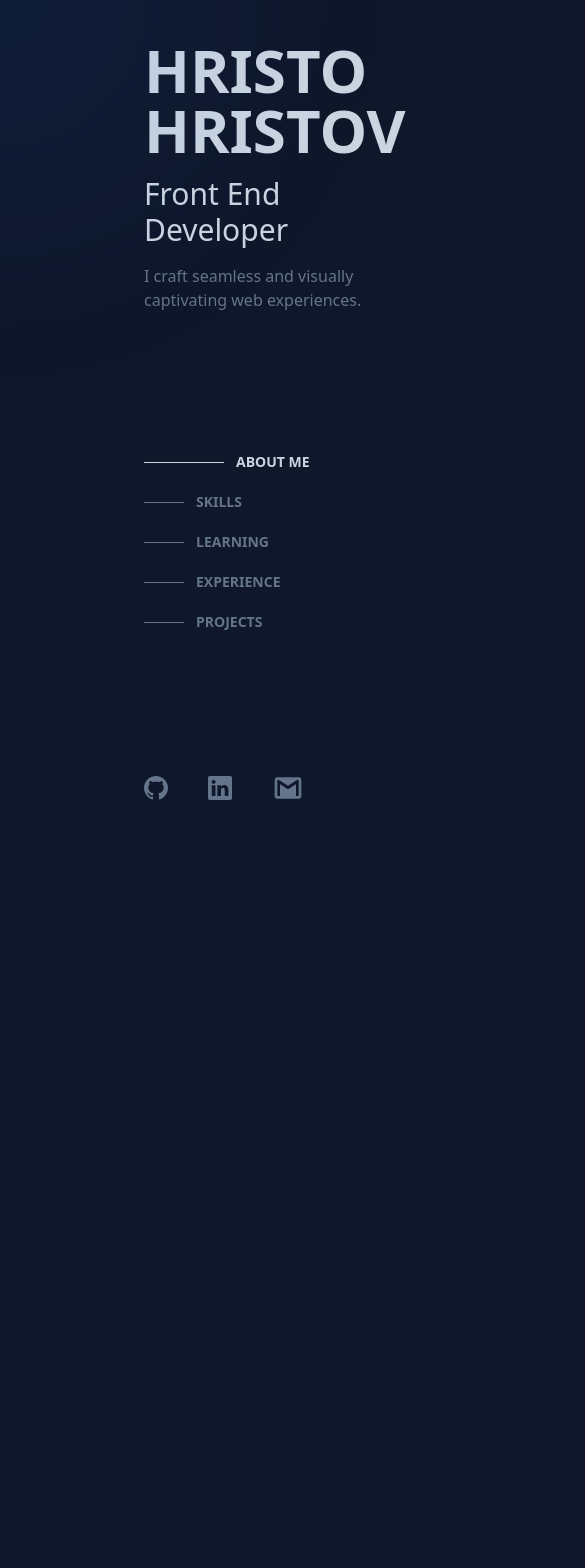
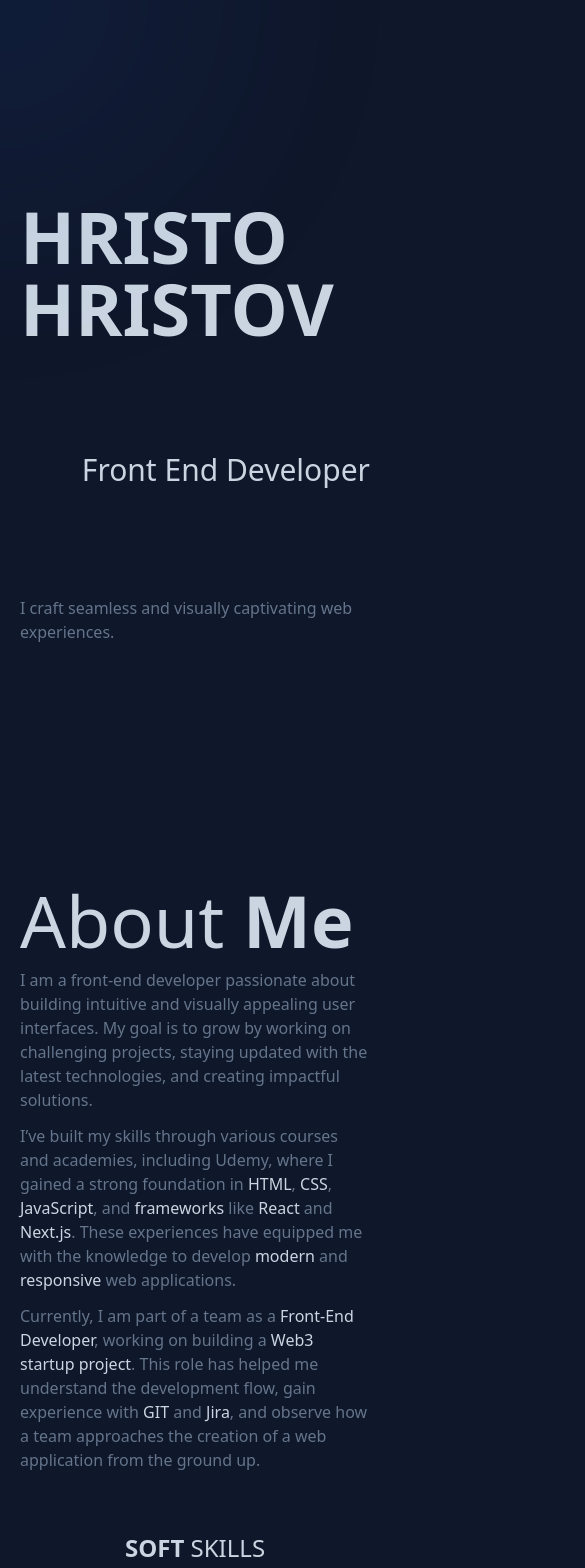
Before and after one commit to infernall92/my-portfolio, a React (Vite) app: page / in a window 390 px wide. Shown: the top 1568 px of the page, 585 px wide, since content can reach past the window. Before the commit the page ends 844 px from the top, so only its background shows below. Built offline with nearby package versions, Linux system fonts and the light colour scheme.

Commit message:
make responsive header about and skills sections

```diff
--- a/src/App.jsx
+++ b/src/App.jsx
@@ -7,9 +7,19 @@ import Header from "./components/Header";
 import Skills from "./components/Skills";
 import { useSelector } from "react-redux";
 import Projects from "./components/Projects";
+import { useEffect, useState } from "react";
+import ScrollFadeInWrapper from "./components/custom/ScrollFadeInWrapper";
 
 function App() {
   const activeTab = useSelector((state) => state.activeTab.currentTab);
+  const [isMobile, setIsMobile] = useState(false);
+
+  useEffect(() => {
+    const checkMobile = () => setIsMobile(window.innerWidth < 768);
+    checkMobile();
+    window.addEventListener("resize", checkMobile);
+    return () => window.removeEventListener("resize", checkMobile);
+  }, []);
 
   const tabs = {
     about: <About />,
@@ -22,9 +32,28 @@ function App() {
   return (
     <>
       <CursorDot />
-      <div className="flex justify-between gap-10">
+      <div className="flex flex-col md:flex-row justify-between gap-10 px-5">
         <Header />
-        <div className="py-10 pr-36 max-h-screen overflow-y-scroll w-full">
+        {isMobile ? (
+          <>
+            <ScrollFadeInWrapper>
+              <About />
+            </ScrollFadeInWrapper>
+            <ScrollFadeInWrapper>
+              <Skills />
+            </ScrollFadeInWrapper>
+            <ScrollFadeInWrapper>
+              <Experience />
+            </ScrollFadeInWrapper>
+            <ScrollFadeInWrapper>
+              <Courses />
+            </ScrollFadeInWrapper>
+            <ScrollFadeInWrapper>
+              <Projects />
+            </ScrollFadeInWrapper>
+          </>
+        ) : (
+          <div className="py-10 md:pr-36 max-h-screen overflow-y-scroll w-full">
             <AnimatePresence mode="wait">
               <motion.div
                 key={activeTab}
@@ -37,6 +66,7 @@ function App() {
               </motion.div>
             </AnimatePresence>
           </div>
+        )}
       </div>
     </>
   );
--- a/src/components/About.jsx
+++ b/src/components/About.jsx
@@ -1,6 +1,9 @@
 const About = () => {
   return (
     <section id="about" className="text-slate-500 flex flex-col gap-3">
+      <h2 className="text-slate-300 text-7xl font-extrabold md:hidden text-nowrap">
+        <span className="font-thin">About</span> Me
+      </h2>
       <p>
         I am a front-end developer passionate about building intuitive and
         visually appealing user interfaces. My goal is to grow by working on
@@ -22,11 +25,10 @@ const About = () => {
       </p>
       <p>
         Currently, I am part of a team as a{" "}
-        <span className="text-slate-300">Junior Front-End Developer</span>,
-        working on a{" "}
-        <span className="text-slate-300">Web3 startup project</span>. This role
-        has helped me understand the development flow, gain experience with{" "}
-        <span className="text-slate-300">GIT</span> and{" "}
+        <span className="text-slate-300">Front-End Developer</span>, working on
+        building a <span className="text-slate-300">Web3 startup project</span>.
+        This role has helped me understand the development flow, gain experience
+        with <span className="text-slate-300">GIT</span> and{" "}
         <span className="text-slate-300">Jira</span>, and observe how a team
         approaches the creation of a web application from the ground up.
       </p>
--- a/src/components/Header.jsx
+++ b/src/components/Header.jsx
@@ -1,10 +1,7 @@
-import IconWithGlow from "./custom/IconWithGlow";
-import { IconGithub } from "./Icons/GitHub";
-import { IconGmail } from "./Icons/Gmail";
-import { IconLinkedin } from "./Icons/LinkedIn";
 import { useDispatch, useSelector } from "react-redux";
 import { setActiveTab } from "../store/activeTab.slice";
 import TabItem from "./custom/TabItem";
+import Socials from "./Socials";
 
 const Header = () => {
   const dispatch = useDispatch();
@@ -38,19 +35,19 @@ const Header = () => {
   };
 
   return (
-    <header className="flex flex-col justify-between h-screen py-10 pl-36 mr-48">
-      <div className="flex flex-col gap-4">
-        <h1 className="text-slate-300 text-6xl font-extrabold">
+    <header className="flex flex-col justify-between h-screen py-10 md:pl-36 md:mr-48">
+      <div className="flex flex-col justify-between h-full py-40 gap-4 md:justify-normal md:h-fit md:py-0">
+        <h1 className="text-slate-300 text-7xl md:text-6xl font-extrabold">
           HRISTO HRISTOV
         </h1>
-        <h2 className="text-slate-300 text-3xl font-thin">
+        <h2 className="text-slate-300 text-3xl text-right font-thin">
           Front End Developer
         </h2>
         <p className="text-slate-500 text-base">
           I craft seamless and visually captivating web experiences.
         </p>
       </div>
-      <nav className="">
+      <nav className="hidden md:block">
         <ul className="text-slate-500 text-sm font-bold flex flex-col gap-5">
           {TABS.map((tab, index) => (
             <TabItem
@@ -62,51 +59,9 @@ const Header = () => {
           ))}
         </ul>
       </nav>
-      <ul className="flex gap-10 text-slate-500 text-base font-semibold">
-        <li className="flex justify-center items-center">
-          <a
-            href="https://github.com/infernall92"
-            target="_blank"
-            rel="noopener noreferrer"
-            className="cursor-[inherit]"
-          >
-            <IconWithGlow
-              Icon={
-                <IconGithub className="w-6 h-6 group-hover:text-[#000000]" />
-              }
-              glowColor="#ffffff"
-            />
-          </a>
-        </li>
-        <li className="flex justify-center items-center">
-          <a
-            href="https://www.linkedin.com/in/hristo-hristov-931349285/"
-            target="_blank"
-            rel="noopener noreferrer"
-            className="cursor-[inherit]"
-          >
-            <IconWithGlow
-              Icon={
-                <IconLinkedin className="w-6 h-6 group-hover:text-[#0A66C2]" />
-              }
-              glowColor="#ffffff"
-            />
-          </a>
-        </li>
-        <li className="flex justify-center items-center">
-          <a
-            href="mailto:hhristo.hristovv@gmail.com"
-            className="cursor-[inherit]"
-          >
-            <IconWithGlow
-              Icon={
-                <IconGmail className="w-8 h-8 group-hover:text-[#c71610]" />
-              }
-              glowColor="#f2a60c"
-            />
-          </a>
-        </li>
-      </ul>
+      <div className="hidden md:block">
+        <Socials />
+      </div>
     </header>
   );
 };
--- a/src/components/Skills.jsx
+++ b/src/components/Skills.jsx
@@ -95,10 +95,10 @@ const Skills = () => {
     },
   ];
   return (
-    <div className="text-slate-500 my-5 flex justify-between gap-10">
-      <div id="soft-skills" className="flex-1">
-        <h2 className="text-slate-300 text-2xl font-thin flex items-center justify-center mb-5">
-          SOFT SKILLS
+    <div className="text-slate-500 my-5 flex flex-col md:flex-row justify-between gap-10">
+      <div id="soft-skills" className="flex-1 mb-10 md:mb-0">
+        <h2 className="text-slate-300 text-2xl font-thin flex items-center justify-center mb-10 md:mb-5">
+          <span className="font-bold">SOFT</span>&nbsp;SKILLS
         </h2>
         <ol>
           {softSkills.map((skill, index) => (
@@ -114,8 +114,8 @@ const Skills = () => {
         </ol>
       </div>
       <div id="tech-stack" className="flex-1">
-        <h2 className="text-slate-300 text-2xl font-thin flex items-center justify-center mb-5">
-          TECH STACK
+        <h2 className="text-slate-300 text-2xl font-thin flex items-center justify-center mb-10 md:mb-5">
+          TECH&nbsp;<span className="font-bold">STACK</span>
         </h2>
         <div className="flex flex-wrap gap-10 items-center justify-center">
           {techSkills.map((technology, index) => (
--- /dev/null
+++ b/src/components/Socials.jsx
@@ -0,0 +1,50 @@
+import IconWithGlow from "./custom/IconWithGlow";
+import { IconGithub } from "./Icons/GitHub";
+import { IconGmail } from "./Icons/Gmail";
+import { IconLinkedin } from "./Icons/LinkedIn";
+
+export default function Socials() {
+  return (
+    <ul className="flex gap-10 text-slate-500 text-base font-semibold">
+      <li className="flex justify-center items-center">
+        <a
+          href="https://github.com/infernall92"
+          target="_blank"
+          rel="noopener noreferrer"
+          className="cursor-[inherit]"
+        >
+          <IconWithGlow
+            Icon={<IconGithub className="w-6 h-6 group-hover:text-[#000000]" />}
+            glowColor="#ffffff"
+          />
+        </a>
+      </li>
+      <li className="flex justify-center items-center">
+        <a
+          href="https://www.linkedin.com/in/hristo-hristov-931349285/"
+          target="_blank"
+          rel="noopener noreferrer"
+          className="cursor-[inherit]"
+        >
+          <IconWithGlow
+            Icon={
+              <IconLinkedin className="w-6 h-6 group-hover:text-[#0A66C2]" />
+            }
+            glowColor="#ffffff"
+          />
+        </a>
+      </li>
+      <li className="flex justify-center items-center">
+        <a
+          href="mailto:hhristo.hristovv@gmail.com"
+          className="cursor-[inherit]"
+        >
+          <IconWithGlow
+            Icon={<IconGmail className="w-8 h-8 group-hover:text-[#c71610]" />}
+            glowColor="#f2a60c"
+          />
+        </a>
+      </li>
+    </ul>
+  );
+}
--- /dev/null
+++ b/src/components/custom/ScrollFadeInWrapper.jsx
@@ -0,0 +1,22 @@
+/* eslint-disable react/prop-types */
+// components/custom/ScrollFadeIn.tsx
+import { motion, useInView } from "framer-motion";
+import { useRef } from "react";
+
+const ScrollFadeInWrapper = ({ children }) => {
+  const ref = useRef(null);
+  const isInView = useInView(ref, { once: true, margin: "0px 0px -100px 0px" });
+
+  return (
+    <motion.div
+      ref={ref}
+      initial={{ opacity: 0, y: 20 }}
+      animate={isInView ? { opacity: 1, y: 0 } : {}}
+      transition={{ duration: 0.6, ease: "easeOut" }}
+    >
+      {children}
+    </motion.div>
+  );
+};
+
+export default ScrollFadeInWrapper;
--- a/vite.config.js
+++ b/vite.config.js
@@ -6,4 +6,8 @@ export default defineConfig({
   plugins: [react()],
   // base: 'https://github.com/infernall92/my-portfolio',
   base: "/my-portfolio/",
+  server: {
+    host: "0.0.0.0",
+    port: 3000,
+  },
 });
```
Lines whose indentation alone changed are shown as unchanged.
